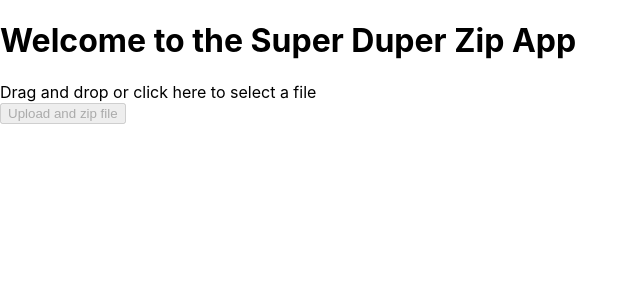
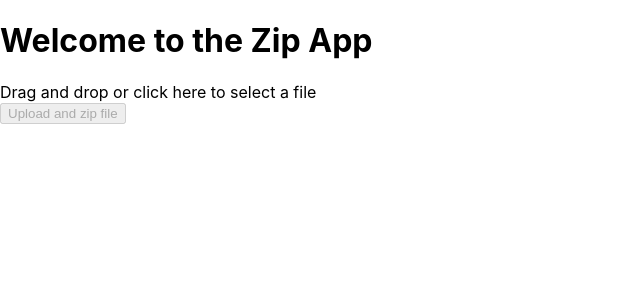
Before and after one commit to Yemnis/zip-application, a React (Create React App) app: page / in a window 1280 px wide. Shown: the top 300 px of the page, without its empty margins (0-640 px from the left). Built offline with nearby package versions, Linux system fonts and the light colour scheme.

Commit message:
small changes
Signed-off-by: Yemeri <yemeri_b@hotmail.com>

```diff
--- a/src/App.tsx
+++ b/src/App.tsx
@@ -55,7 +55,7 @@ function App() {
   return (
     <div>
       <div className='zip-container'>
-        <h1> Welcome to the Super Duper Zip App</h1>
+        <h1> Welcome to the Zip App</h1>
           <Dropzone onDrop={(acceptedFiles: File[]) => handleDrop(acceptedFiles)}>
             {({ getRootProps, getInputProps, isDragActive }: DropzoneState) => (
               <div {...getRootProps()} className={isDragActive ? "dropzone-active" : ""}>
```
Lines whose indentation alone changed are shown as unchanged.
